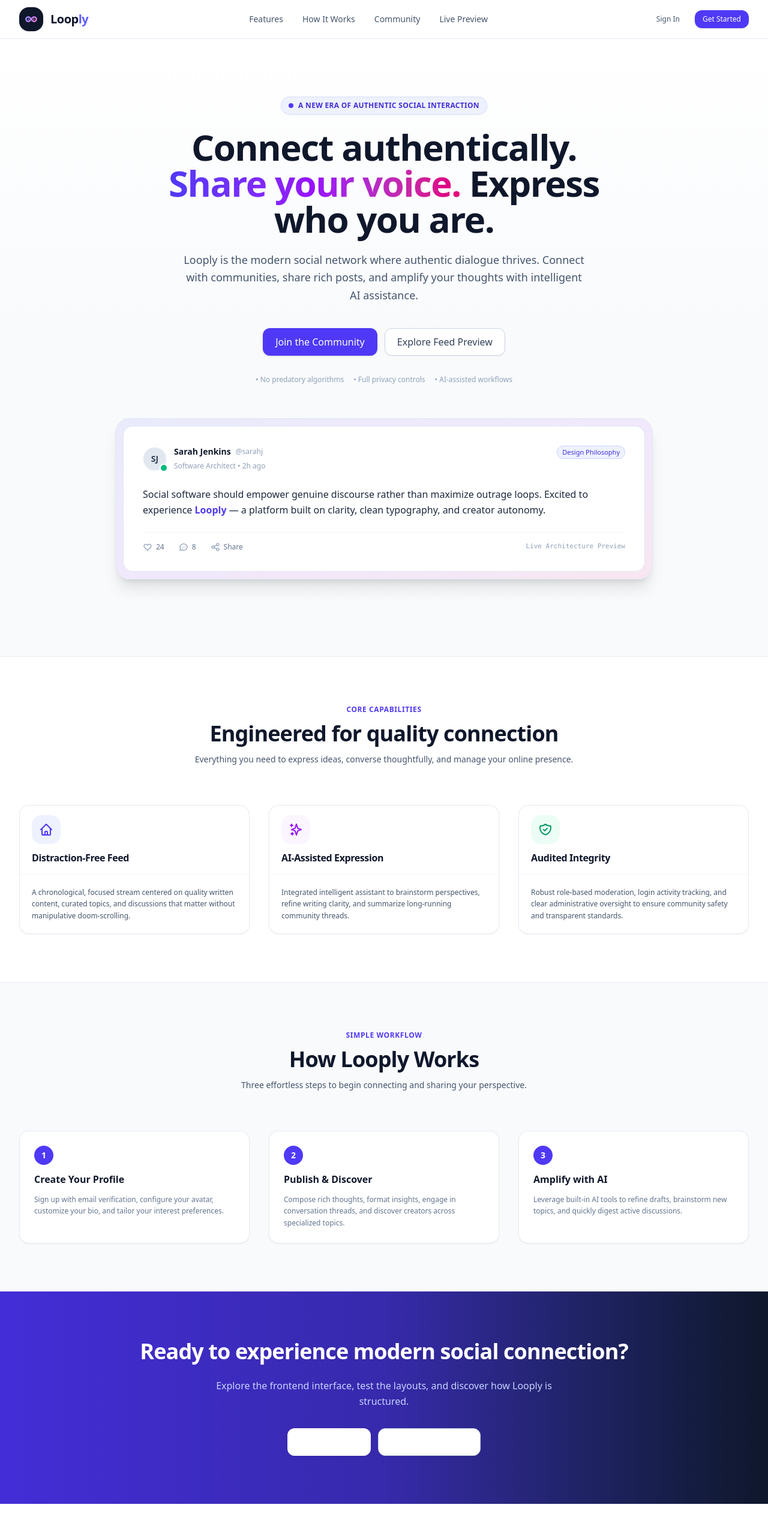
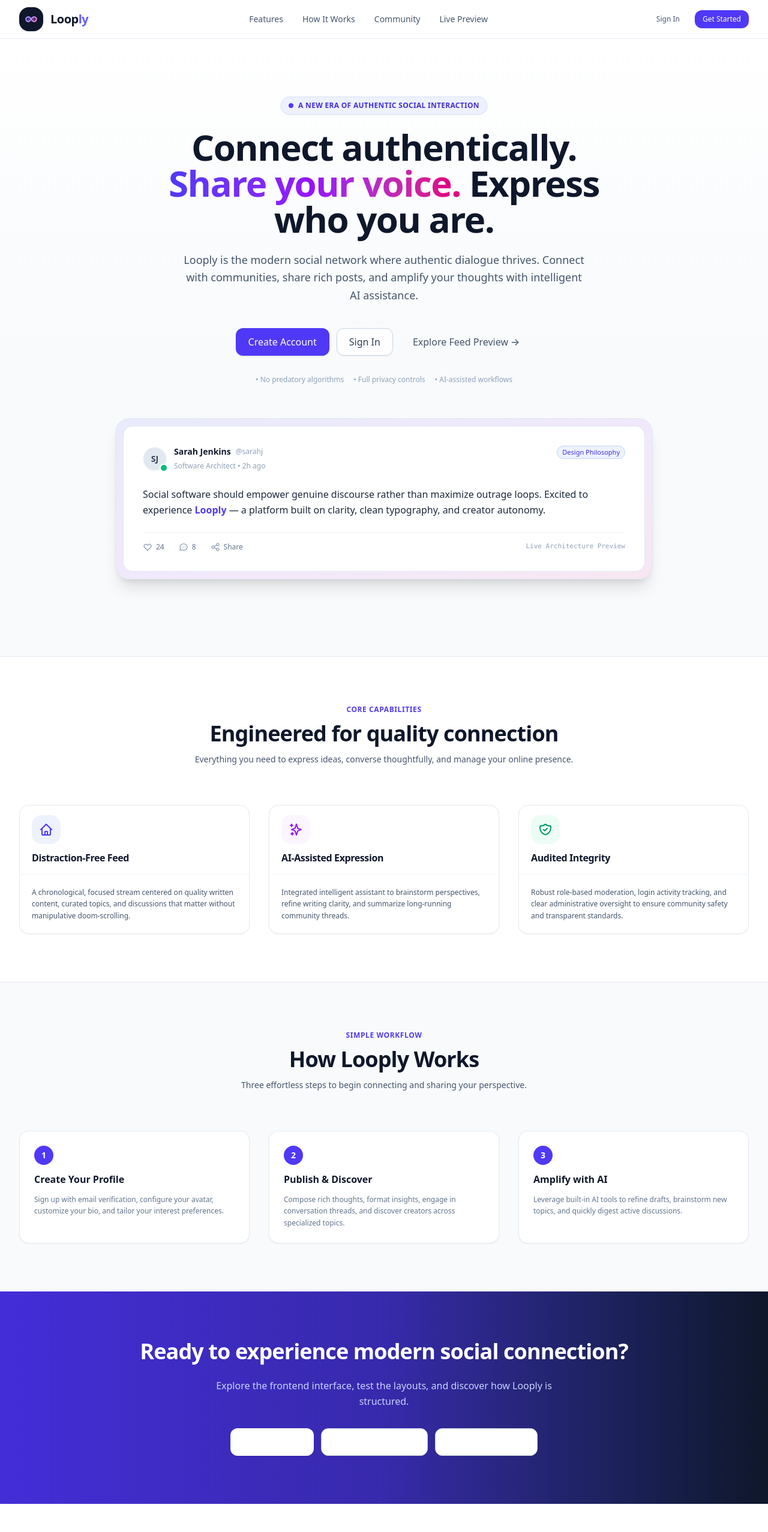
Before and after one commit to Someone-erroor/Social_media_web_application, a Next.js app in the folder client/: page / in a window 1280 px wide. Shown: the top 2554 px of the page at 60% size. Built offline with nearby package versions, Linux system fonts and the light colour scheme.

Commit message:
updated_stage_2.1

```diff
--- a/client/app/(public)/page.js
+++ b/client/app/(public)/page.js
@@ -53,15 +53,23 @@ export default function HomePage() {
                   size="lg"
                   className="w-full sm:w-auto shadow-md"
                 >
-                  Join the Community
+                  Create Account
+                </Button>
+                <Button
+                  href={ROUTES.PUBLIC.LOGIN}
+                  variant="outline"
+                  size="lg"
+                  className="w-full sm:w-auto bg-white/80"
+                >
+                  Sign In
                 </Button>
                 <Button
                   href={ROUTES.USER.FEED}
-                  variant="outline"
+                  variant="ghost"
                   size="lg"
                   className="w-full sm:w-auto"
                 >
-                  Explore Feed Preview
+                  Explore Feed Preview &rarr;
                 </Button>
               </div>
 
@@ -251,6 +259,14 @@ export default function HomePage() {
                 Sign Up Now
               </Button>
               <Button
+                href={ROUTES.PUBLIC.LOGIN}
+                variant="outline"
+                size="lg"
+                className="w-full sm:w-auto bg-transparent border-indigo-300/40 text-white hover:bg-white/10"
+              >
+                Sign In to Account
+              </Button>
+              <Button
                 href={ROUTES.USER.FEED}
                 variant="outline"
                 size="lg"
--- a/client/components/layouts/AdminShell.js
+++ b/client/components/layouts/AdminShell.js
@@ -7,7 +7,7 @@ import AdminHeader from '@/components/navigation/AdminHeader';
  */
 export default function AdminShell({ children }) {
   return (
-    <div className="min-h-screen bg-slate-100 flex flex-col md:flex-row antialiased">
+    <div className="min-h-screen bg-slate-100 flex flex-col antialiased">
       {/* Admin Sidebar Navigation */}
       <AdminSidebar />
 
--- a/client/components/layouts/UserShell.js
+++ b/client/components/layouts/UserShell.js
@@ -32,7 +32,7 @@ export default function UserShell({ children, showSidePanel = true }) {
             {/* Desktop Right Contextual Side Panel */}
             {showSidePanel && (
               <aside
-                className="hidden xl:block w-80 shrink-0 space-y-5 sticky top-24"
+                className="hidden lg:block w-72 xl:w-80 shrink-0 space-y-5 sticky top-24"
                 aria-label="Contextual Side Panel"
               >
                 {/* Explore Topics Card */}
```
Also changed, not shown: 1 other file (tests, documents, lock files or other folders).
